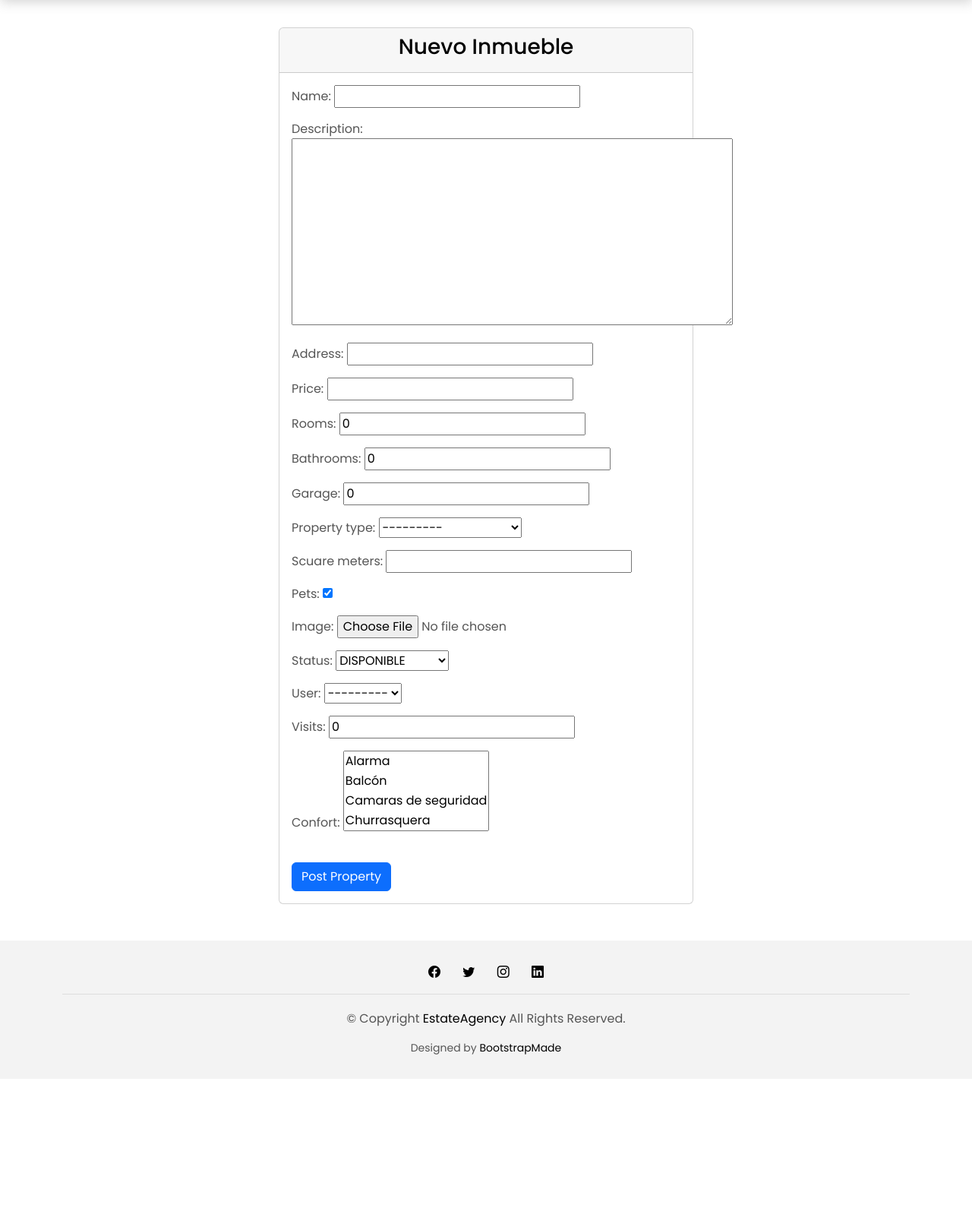
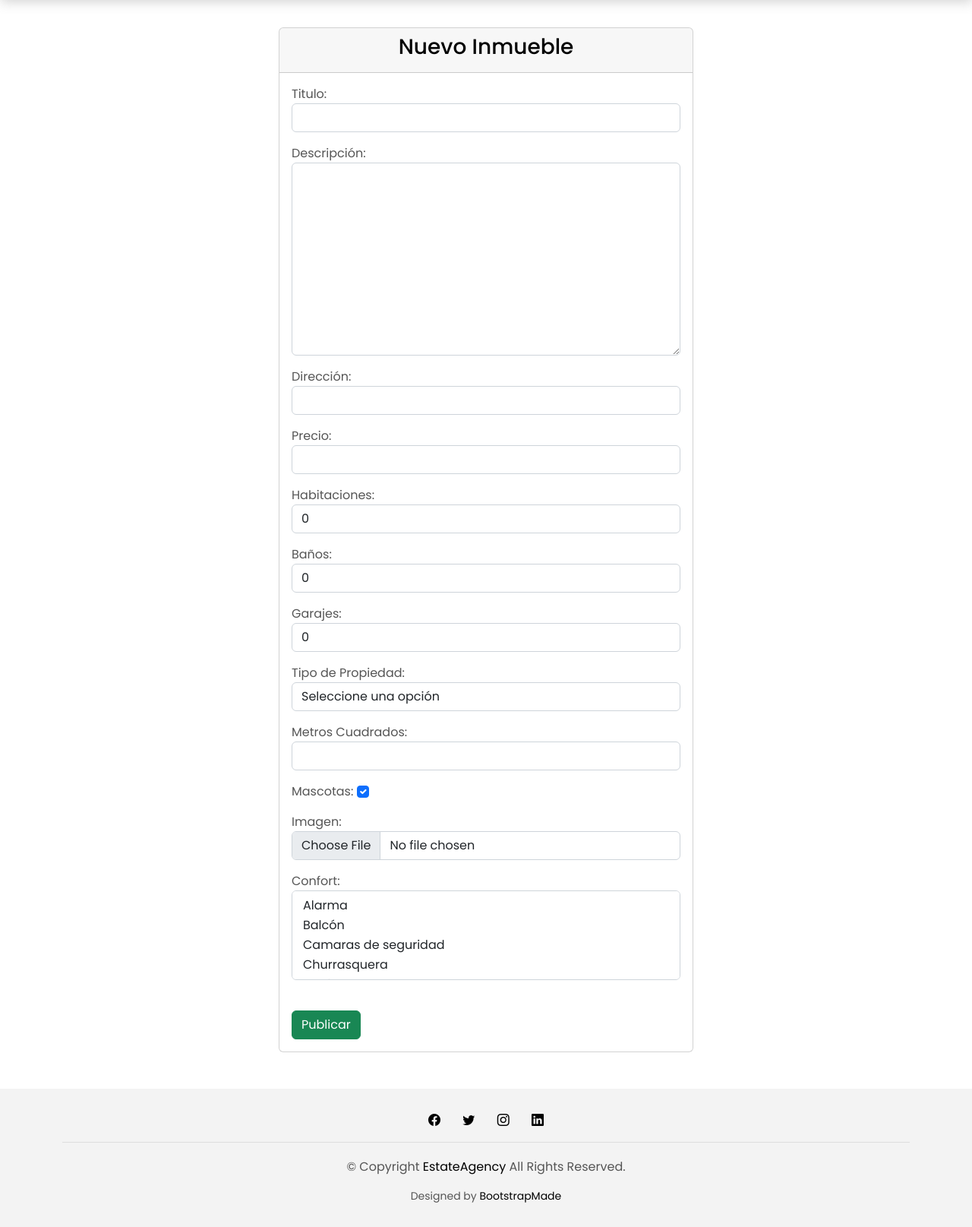
Before and after one commit to wfarelt/houseRental, a Django app: page /property_create/ in a window 1280 px wide. Shown: the part 114-1729 px from the top of the page at 76% size. Before the commit the page ends 1502 px from the top, so only its background shows below. Run offline with Django 4.2, Linux system fonts and the light colour scheme; data comes from the database, SQL or seed files in the repository; some libraries are stand-ins or nearby versions.

Commit message:
adding form PropertyForm

```diff
--- a/rentals/forms.py
+++ b/rentals/forms.py
@@ -0,0 +1,30 @@
+from django import forms
+from .models import Property
+
+class PropertyForm(forms.ModelForm):
+    class Meta:
+        model = Property
+        exclude=['created', 'visits', 'user', 'status']
+        labels = {'property_type': 'Tipo de Propiedad',
+            'name': 'Titulo',
+            'description': 'Descripción',
+            'price': 'Precio',
+            'rooms': 'Habitaciones',
+            'bathrooms': 'Baños',
+            'garage': 'Garajes',
+            'area': 'Area',
+            'pets': 'Mascotas',
+            'address': 'Dirección',
+            'comfort': 'Confort',
+            'scuare_meters': 'Metros Cuadrados',
+            'image': 'Imagen',
+            }
+
+    def __init__(self, *args, **kwargs):
+        super().__init__(*args, **kwargs)
+        for field in iter(self.fields):
+            self.fields[field].widget.attrs.update({
+                'class': 'form-control'
+            })
+        self.fields['property_type'].empty_label = "Seleccione una opción"
+        self.fields['pets'].widget.attrs.update({'class': 'form-check-input ml-2'})
--- a/rentals/templates/rentals/property_create.html
+++ b/rentals/templates/rentals/property_create.html
@@ -16,7 +16,7 @@
                     {% csrf_token %}
                     {{ form.as_p }}
                     <br>
-                    <button type="submit" class="btn btn-primary btn-block">Post Property</button>
+                    <button type="submit" class="btn btn-success btn-block">Publicar</button>
                 </form>
             </div>
         </div>
--- a/rentals/views.py
+++ b/rentals/views.py
@@ -4,6 +4,7 @@ from django.views.generic import ListView, DetailView, CreateView, UpdateView, D
 from django.contrib.auth.forms import UserCreationForm
 
 from .models import PropertyType, Property
+from .forms import PropertyForm
 
 from django.contrib.auth.views import LoginView
 
@@ -46,5 +47,10 @@ def properties_by_type(request, pk):
 class PropertyCreateView(CreateView):
     model = Property
     template_name = 'rentals/property_create.html'
-    fields = '__all__'
+    form_class = PropertyForm
+    success_message: str = "Sub-Categoria Creada"
     success_url = reverse_lazy('index')
+
+    def form_valid(self, form):
+        form.instance.user = self.request.user
+        return super().form_valid(form)
```
